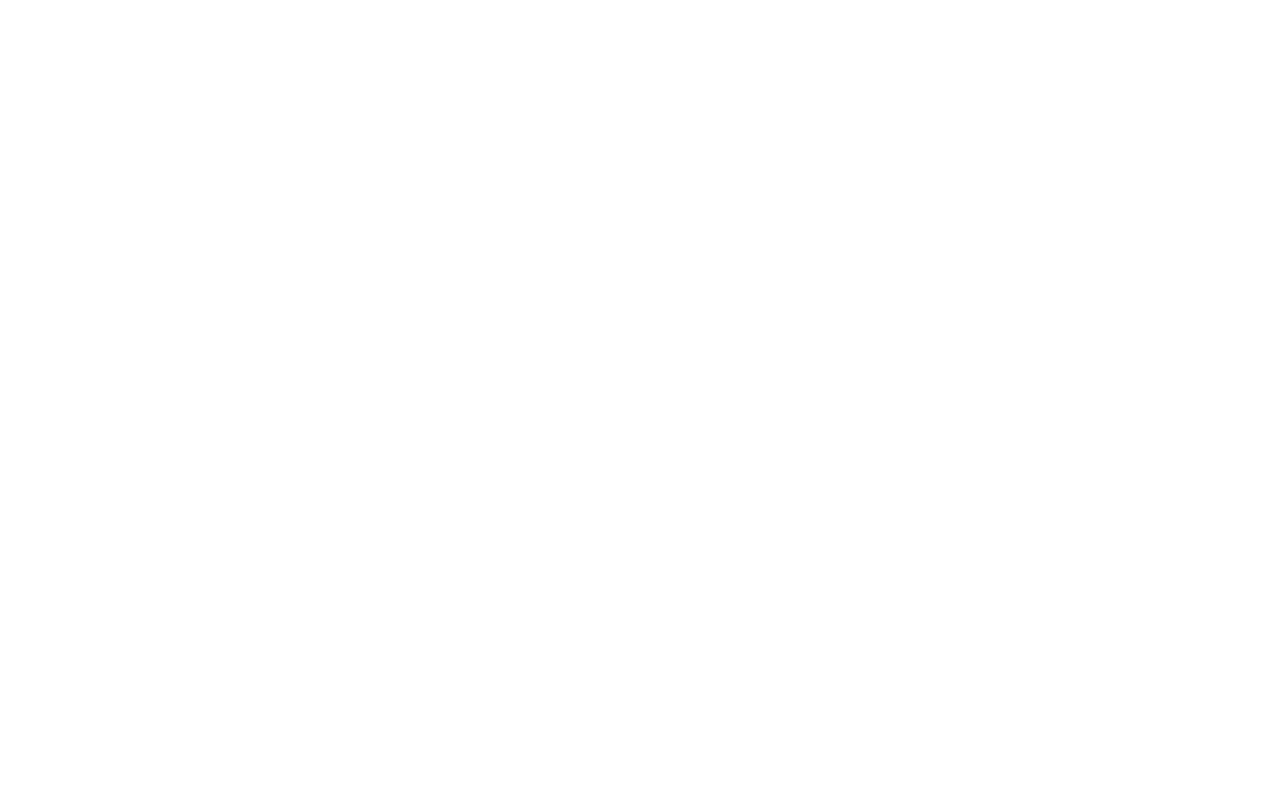
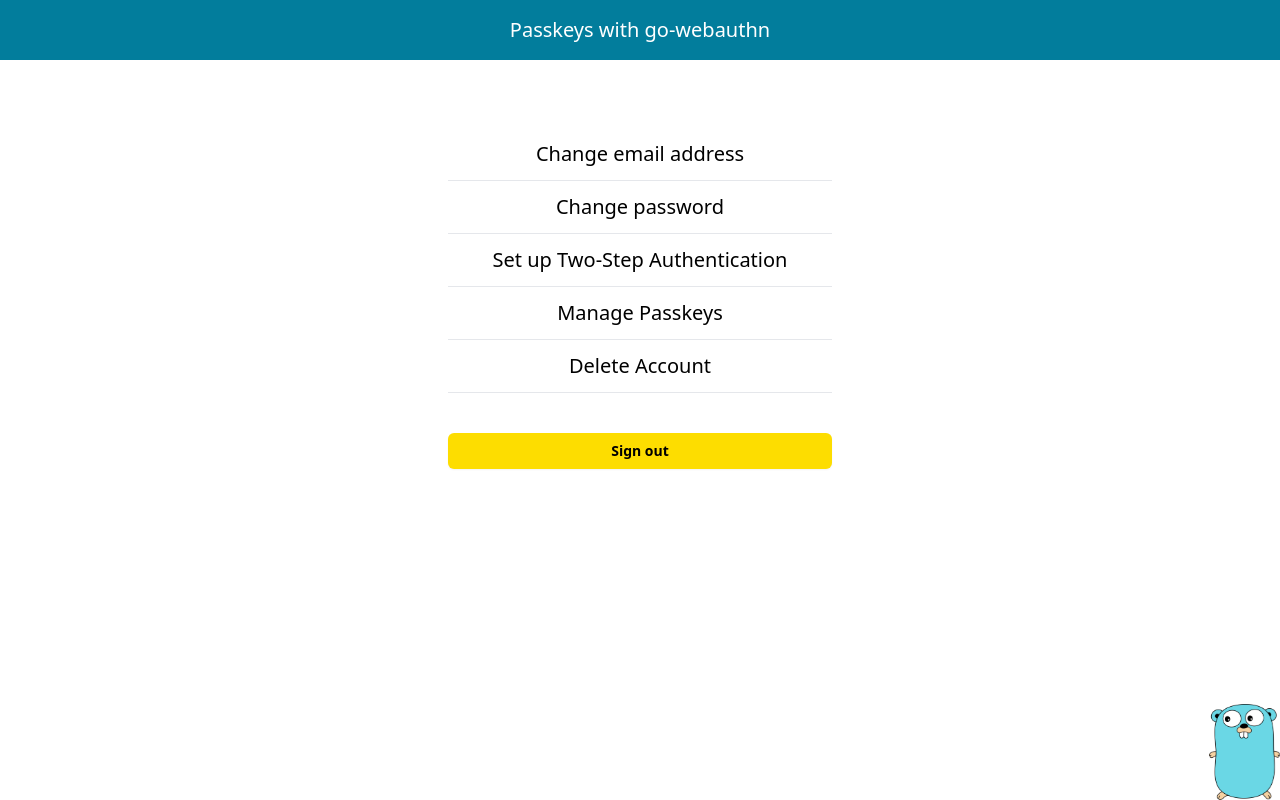
Before and after one commit to shangsuru/passkey-demo, a React (Vite) app in the folder client/: page /home in a window 1280 px wide. Before the commit this address had no page. Built offline with nearby package versions, Linux system fonts and the light colour scheme.

Commit message:
Add homepage.tsx

```diff
--- a/client/src/App.tsx
+++ b/client/src/App.tsx
@@ -2,6 +2,7 @@
 import { BrowserRouter as Router, Routes, Route } from "react-router-dom";
 import Login from "./pages/login";
 import Register from "./pages/register";
+import Homepage from "./pages/homepage.tsx";
 
 function App(): React.ReactElement {
   return (
@@ -9,6 +10,7 @@
       <Routes>
         <Route path="/" element={<Login />} />
         <Route path="/sign-up" element={<Register />} />
+        <Route path="/home" element={<Homepage />} />
       </Routes>
     </Router>
   );
--- /dev/null
+++ b/client/src/components/navigation/MenuItem.tsx
@@ -0,0 +1,12 @@
+import React from "react";
+
+type Props = {
+  title: string
+  link: string
+}
+
+export function MenuItem({ title, link }: Props): React.ReactElement {
+  return (
+    <div className="text-xl cursor-pointer p-3 border-b hover:bg-gray-100"><a href={link}>{title}</a></div>
+  );
+}
--- /dev/null
+++ b/client/src/pages/homepage.tsx
@@ -0,0 +1,25 @@
+import React from "react";
+import { Layout } from "../components/layout/Layout";
+import { MenuItem } from "../components/navigation/MenuItem.tsx";
+import { Button } from "../components/input/Button.tsx";
+
+const MenuItems = [
+  { title: "Change email address", link: "#" },
+  { title: "Change password", link: "#" },
+  { title: "Set up Two-Step Authentication", link: "#" },
+  { title: "Manage Passkeys", link: "#" },
+  { title: "Delete Account", link: "#" }
+];
+
+export default function Homepage(): React.ReactElement {
+  return (
+    <Layout>
+      <div className="mb-10">
+        {MenuItems.map((item) => (
+          <MenuItem title={item.title} link={item.link} />
+        ))}
+      </div>
+      <Button onClickFunc={() => alert("Not yet implemented!")} buttonText="Sign out" />
+    </Layout>
+  );
+}
--- a/client/src/pages/login.tsx
+++ b/client/src/pages/login.tsx
@@ -5,7 +5,7 @@
 import { PasswordLogin } from "../components/form/PasswordLogin";
 import { PasskeyLogin } from "../components/form/PasskeyLogin";
 
-function Login(): React.ReactElement {
+export default function Login(): React.ReactElement {
   return (
     <Layout>
       <PasswordLogin />
@@ -19,5 +19,3 @@
     </Layout>
   );
 }
-
-export default Login;
--- a/client/src/pages/register.tsx
+++ b/client/src/pages/register.tsx
@@ -5,7 +5,7 @@
 import { PasswordSignUp } from "../components/form/PasswordSignUp";
 import { PasskeySignUp } from "../components/form/PasskeySignUp";
 
-function Register(): React.ReactElement {
+export default function Register(): React.ReactElement {
   return (
     <Layout>
       <PasswordSignUp />
@@ -18,5 +18,3 @@
     </Layout>
   );
 }
-
-export default Register;
```
Also changed, not shown: 1 other file (tests, documents, lock files or other folders).
